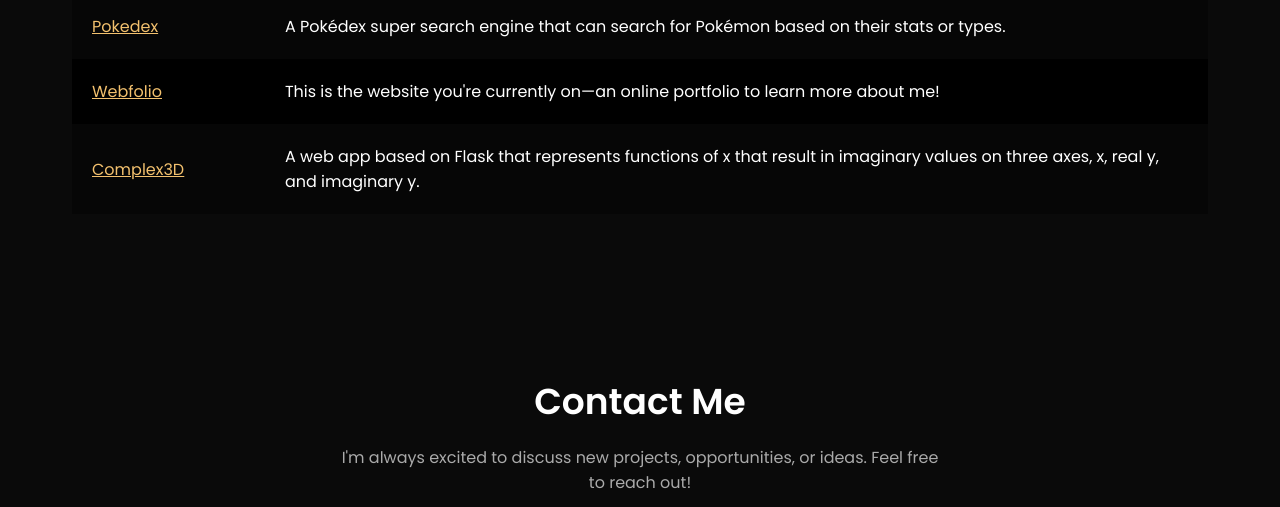
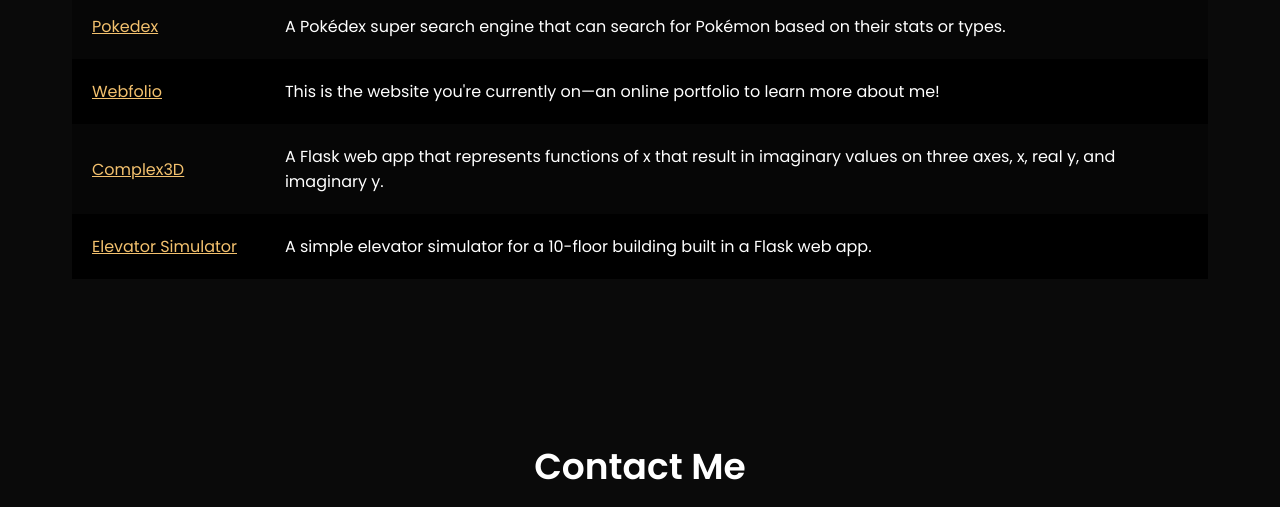
Before and after one commit to Shadan13/shadan13.github.io, a plain HTML site: page index.html in a window 1280 px wide. Shown: the part 5020-5527 px from the top of the page. Drawn offline with nearby package versions, Linux system fonts and the light colour scheme.

Commit message:
Update index.html

```diff
--- a/index.html
+++ b/index.html
@@ -313,10 +313,16 @@
                         </td>
                     </tr>
                     <tr>
-                        <td><a href="https://shad1.pythonanywhere.com" target="_blank"
+                        <td><a href="https://shad1.pythonanywhere.com/complex3d" target="_blank"
                                 rel="noopener noreferrer"><u>Complex3D</u></a></td>
-                        <td>A web app based on Flask that represents functions of x that result in imaginary values on
+                        <td>A Flask web app that represents functions of x that result in imaginary values on
                             three axes, x, real y, and imaginary y.
+                        </td>
+                    </tr>
+                    <tr>
+                        <td><a href="https://shad1.pythonanywhere.com/elevatorsim" target="_blank"
+                                rel="noopener noreferrer"><u>Elevator Simulator</u></a></td>
+                        <td>A simple elevator simulator for a 10-floor building built in a Flask web app.
                         </td>
                     </tr>
                 </tbody>
```
